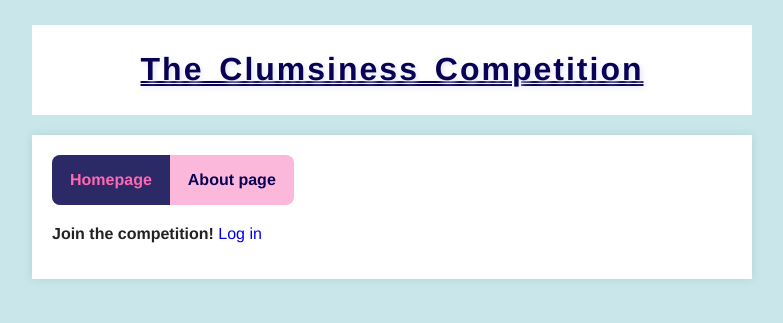
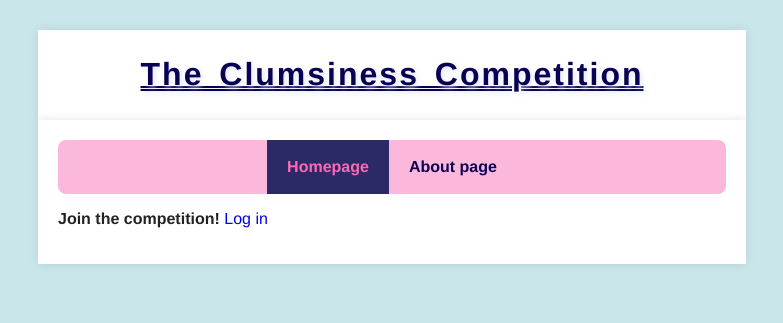
Before and after one commit to rautiais/t-h-ilykisa, a Flask app: page / in a window 1280 px wide. Shown: the top 323 px of the page, without its empty margins (248-1031 px from the left). Run offline with Flask 3, Linux system fonts and the light colour scheme.

Commit message:
Making adjustments for the layout and navigation bar

```diff
--- a/static/main.css
+++ b/static/main.css
@@ -1,8 +1,8 @@
 body {
-  border: 2px black;
+  border: 2px none;
   margin: auto;
-  padding: 25px;
-  max-width: 45em;
+  padding: 30px;
+  max-width: 48em;
   font-family: 'Helvetica', 'Arial', sans-serif;
   background: rgb(201, 231, 235);
   color: rgb(36, 33, 33);
@@ -11,7 +11,7 @@ body {
 .main-container {
   background: white;
   padding: 20px;
-  margin: 20px auto;
+  margin: 0px auto;
   box-shadow: 0 0 10px rgba(0,0,0,0.1);
 }
 
@@ -19,12 +19,20 @@ header {
   background-color: white;
   text-align: center;
   padding: 5px;
+  margin: 0;
+  box-shadow: 0 0 10px rgba(0,0,0,0.1);
 }
 
 footer {
   background-color: white;
   text-align: center;
   padding: 5px;
+  margin: 0;
+  box-shadow: 0 0 10px rgba(0,0,0,0.1);
+}
+
+* {
+  box-sizing: border-box;
 }
 
 h1 {
@@ -51,6 +59,7 @@ h3 {
 
 p {
   color: rgb(36, 33, 33);
+  text-align: justify;
 }
 
 a:link {
@@ -66,7 +75,9 @@ nav {
 }
 
 .navbar {
-  display: inline-block;
+  display: flex;
+  flex-wrap: nowrap;
+  justify-content: center;
   list-style-type: none;
   margin: 0;
   padding: 0;
@@ -76,7 +87,8 @@ nav {
 }
 
 .navbar li {
-  float: left;
+  display: flex;
+  justify-content: center;
 }
 
 .navbar li a {
@@ -84,7 +96,7 @@ nav {
   color: rgb(9, 2, 84);
   font-weight: bold;
   text-align: center;
-  padding: 16px 18px;
+  padding: 18px 20px;
   text-decoration: none;
   transition: 0.3s;
 }
```
